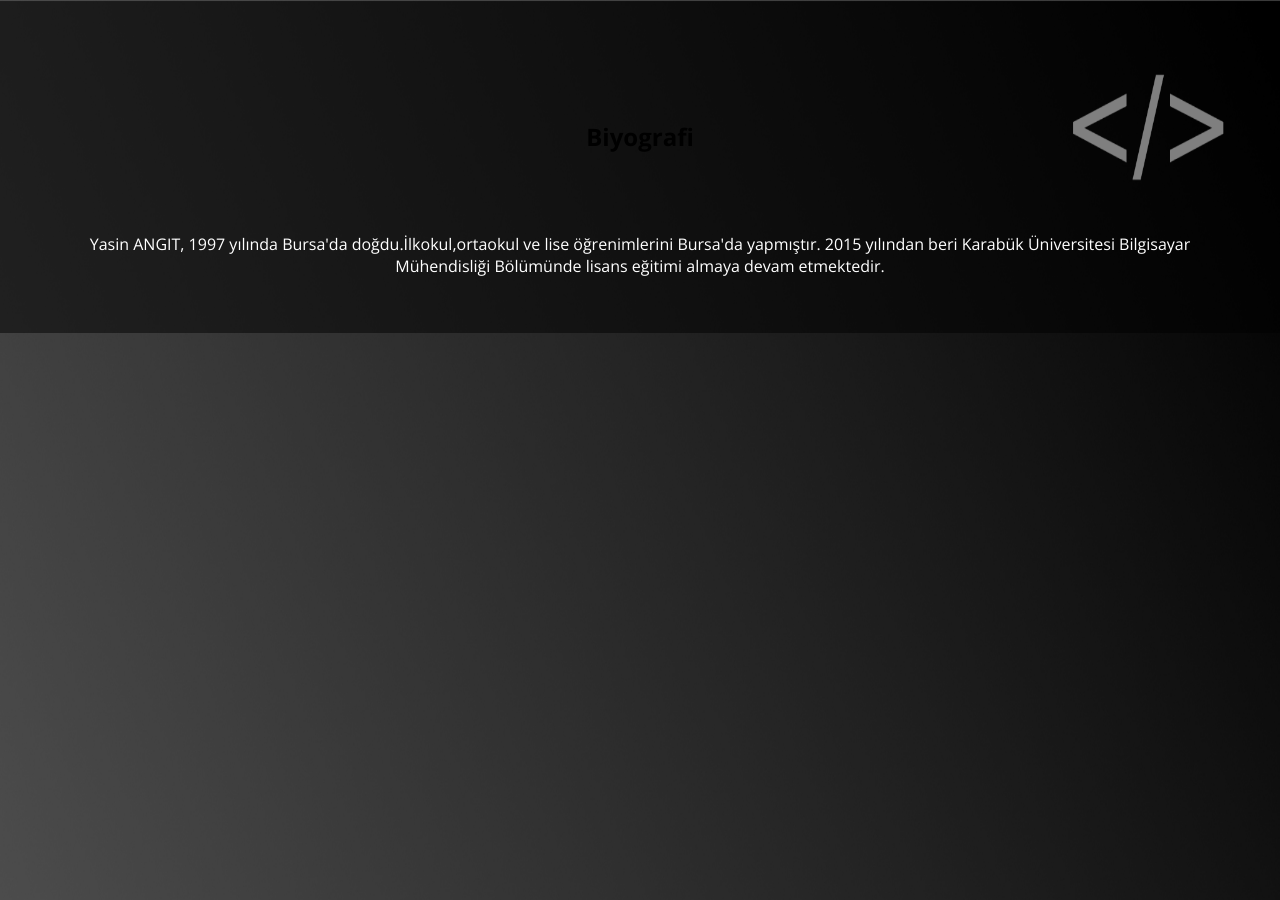
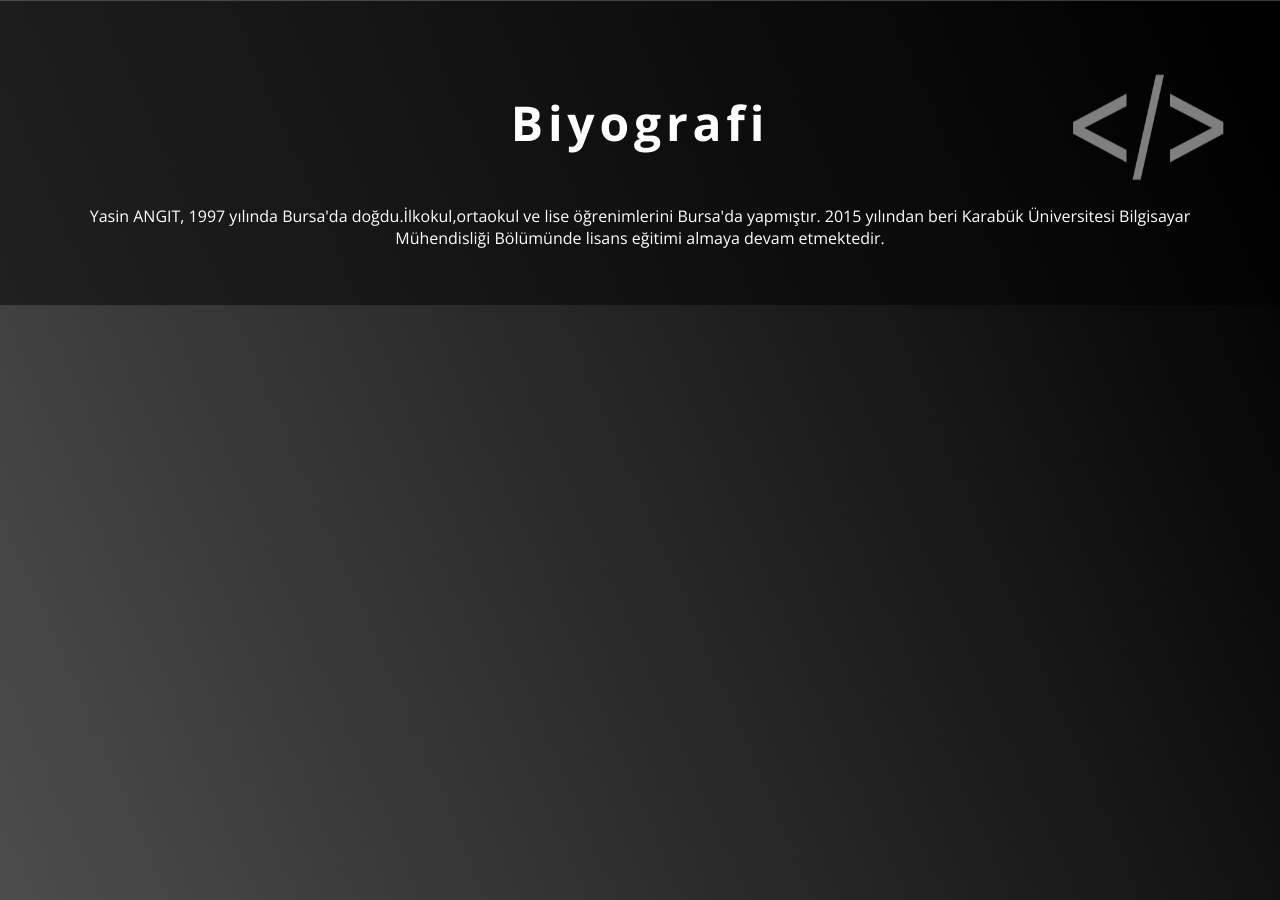
Before and after one commit to yasnangt/yasnangt.github.io, a Jekyll site: the page hakkımda.html, which Jekyll copies as it is, in a window 1280 px wide. Built offline with Jekyll 4.4.1, drawn with Linux system fonts in a browser that asks for light colours; nearby versions of some CDN libraries.

```diff
--- a/hakkımda.html
+++ b/hakkımda.html
@@ -23,7 +23,7 @@
          <div class="ui container">
 
 
-            <h2>Biyografi</h2>
+            <h1>Biyografi</h1>
             <br>
             <br>
             <p class="wow rotateIn">  <font color="white"> Yasin ANGIT, 1997 yılında Bursa'da doğdu.İlkokul,ortaokul ve lise öğrenimlerini Bursa'da yapmıştır.
```
